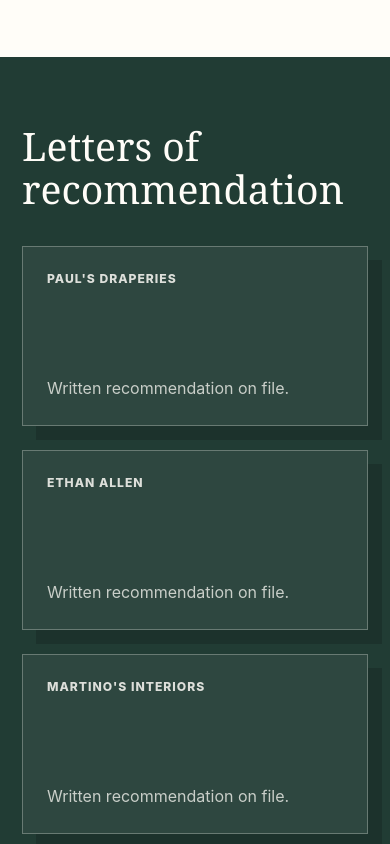
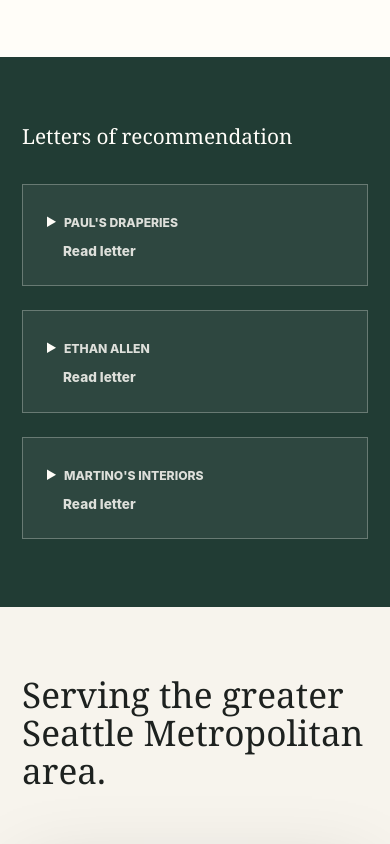
Before and after one commit to milesisco/steve-website, a plain HTML site: page index.html in a window 390 px wide. Shown: the part 4180-5024 px from the top of the page. Drawn offline with Linux system fonts and the light colour scheme.

Commit message:
Restore readable privacy-safe recommendation transcripts

```diff
--- a/index.html
+++ b/index.html
@@ -15,7 +15,7 @@
     <meta name="robots" content="index, follow, noimageindex">
     <link rel="canonical" href="https://pnwdrapes.com/">
     <link rel="preload" as="image" href="assets/onsite-installation.webp">
-    <link rel="stylesheet" href="styles.css?v=20261011-privacy">
+    <link rel="stylesheet" href="styles.css?v=20261020-letters">
   </head>
   <body>
     <header class="site-header" aria-label="Primary navigation">
@@ -127,19 +127,39 @@
         <div class="trust-copy">
           <h2 id="trust-heading">Letters of recommendation</h2>
         </div>
-        <div class="recommendation-list" aria-label="Recommendation letters on file">
-          <article class="recommendation-card">
-            <span>Paul's Draperies</span>
-            <p>Written recommendation on file.</p>
-          </article>
-          <article class="recommendation-card">
-            <span>Ethan Allen</span>
-            <p>Written recommendation on file.</p>
-          </article>
-          <article class="recommendation-card">
-            <span>Martino's Interiors</span>
-            <p>Written recommendation on file.</p>
-          </article>
+        <div class="recommendation-list" aria-label="Recommendation letter transcripts">
+          <details class="recommendation-card">
+            <summary><span>Paul's Draperies</span><span class="letter-action">Read letter</span></summary>
+            <div class="letter-copy">
+              <p class="letter-note">Transcript. Contact details and handwritten signature omitted.</p>
+              <p>To Whom It May Concern:</p>
+              <p>This is to confirm that Steve Hewett of Steve's Installations has been a contractor for my business, Paul's Draperies, Inc. for the past two years. Prior to this time I have known Mr. Hewett through our predecessor business of the same name, for approximately three years.</p>
+              <p>Mr. Hewett works in a professional manner and is known to be prompt for his installations. We have always had positive comments from our clients as to his manner, work and professionalism with installations given him.</p>
+              <p>I can confirm that he is a good installer and will be an asset to any window covering business that contracts his service.</p>
+              <p>Very truly yours,<br>Irwin Zook, President<br>Paul's Draperies, Inc</p>
+            </div>
+          </details>
+          <details class="recommendation-card">
+            <summary><span>Ethan Allen</span><span class="letter-action">Read letter</span></summary>
+            <div class="letter-copy">
+              <p class="letter-note">Transcript. Contact details and handwritten signature omitted.</p>
+              <p>To Whom It May Concern,</p>
+              <p>I have worked with Steve Hewitt for the last year and a half. He is very easy to work with, professional in the way he conducts business, reliable, and on time. Steve has a great rapport with clients and designers alike. He was always available for my questions and brainstorming sessions. It was a pleasure working with him. Steve would be a great asset to your company.</p>
+              <p>Sincerely,<br>Laurie Cambra<br>Drapery dept manager</p>
+            </div>
+          </details>
+          <details class="recommendation-card">
+            <summary><span>Martino's Interiors</span><span class="letter-action">Read letter</span></summary>
+            <div class="letter-copy">
+              <p class="letter-note">Transcript. Contact details and handwritten signature omitted.</p>
+              <p>To Whom It May Concern:</p>
+              <p>This letter is in recommendation of Steve Hewett with whom we have contracted to install window coverings for our firm for the past 5 years.</p>
+              <p>We are an interior design firm specializing in upper end residential interiors in Northern California since 1946. Our design staff consists of seven professional interior designers who design and supervise the installation of our projects. Steve has worked with all members of our design staff and it is on their behalf that I write this letter.</p>
+              <p>Steve has established a reputation of acting in a professional manner with our staff as well as with our clients. He has been responsible, punctual, and dependable in all situations. He has exhibited a high degree of professionalism in the manner in which he completes our projects and in the way he relates to our clients.</p>
+              <p>We are very sorry to lose Steve as our window covering installer and wish him well in his relocation to Southern California.</p>
+              <p>Sincerely,<br>Ron Martino, ASID<br>President</p>
+            </div>
+          </details>
         </div>
       </section>
 
--- a/styles.css
+++ b/styles.css
@@ -404,7 +404,7 @@ h3 {
 
 .trust {
   display: grid;
-  grid-template-columns: minmax(390px, 0.82fr) minmax(520px, 1.18fr);
+  grid-template-columns: minmax(0, 1fr);
   gap: clamp(36px, 6vw, 78px);
   align-items: start;
   background: var(--evergreen);
@@ -416,8 +416,8 @@ h3 {
 }
 
 .trust-copy h2 {
-  max-width: 10em;
-  font-size: clamp(2.45rem, 3.75vw, 4.25rem);
+  max-width: 100%;
+  font-size: 2.45rem;
   line-height: 1.08;
 }
 
@@ -430,36 +430,76 @@ h3 {
 
 .recommendation-list {
   display: grid;
-  grid-template-columns: repeat(3, minmax(0, 1fr));
+  grid-template-columns: minmax(0, 1fr);
   gap: 18px;
   align-items: stretch;
 }
 
 .recommendation-card {
-  display: flex;
-  min-height: 180px;
-  flex-direction: column;
-  justify-content: space-between;
-  padding: clamp(24px, 3vw, 34px);
+  min-width: 0;
   background: rgba(255, 253, 248, 0.06);
   border: 1px solid rgba(255, 253, 248, 0.28);
-  box-shadow: 14px 14px 0 rgba(0, 0, 0, 0.16);
   color: inherit;
 }
 
-.recommendation-card span {
+.recommendation-card summary {
+  padding: 24px;
+  cursor: pointer;
+  font-family: var(--sans);
+  line-height: 1.5;
+  overflow-wrap: anywhere;
+}
+
+.recommendation-card summary:hover {
+  background: rgba(255, 253, 248, 0.06);
+}
+
+.recommendation-card summary:focus-visible {
+  outline: 2px solid var(--paper);
+  outline-offset: 4px;
+}
+
+.recommendation-card summary span {
   color: rgba(255, 253, 248, 0.84);
   font-size: 0.76rem;
   font-weight: 800;
-  letter-spacing: 0.08em;
+  letter-spacing: 0;
   text-transform: uppercase;
 }
 
-.recommendation-card p {
-  margin: 28px 0 0;
-  color: rgba(255, 253, 248, 0.74);
-  font-size: clamp(1rem, 1.5vw, 1.15rem);
-  line-height: 1.55;
+.recommendation-card summary .letter-action {
+  display: block;
+  margin: 8px 0 0 16px;
+  font-size: 0.85rem;
+  text-transform: none;
+}
+
+.letter-copy {
+  max-width: 100%;
+  padding: 24px;
+  border-top: 1px solid var(--line);
+  background: var(--paper);
+  color: var(--ink);
+  font-family: var(--sans);
+  font-size: 1rem;
+  line-height: 1.75;
+  overflow-wrap: anywhere;
+}
+
+.letter-copy p {
+  max-width: 75ch;
+  margin: 0 0 1.25em;
+  font-size: inherit;
+  line-height: inherit;
+}
+
+.letter-copy p:last-child {
+  margin-bottom: 0;
+}
+
+.letter-copy .letter-note {
+  color: var(--muted);
+  font-size: 0.85rem;
 }
 
 .contact-section {
@@ -626,7 +666,7 @@ h3 {
   }
 
   .recommendation-list {
-    grid-template-columns: repeat(3, minmax(0, 1fr));
+    grid-template-columns: minmax(0, 1fr);
   }
 
   .project.featured img,
@@ -687,6 +727,10 @@ h3 {
     gap: 24px;
   }
 
+  .trust-copy h2 {
+    font-size: 1.3rem;
+  }
+
   .site-footer {
     display: block;
   }
```
